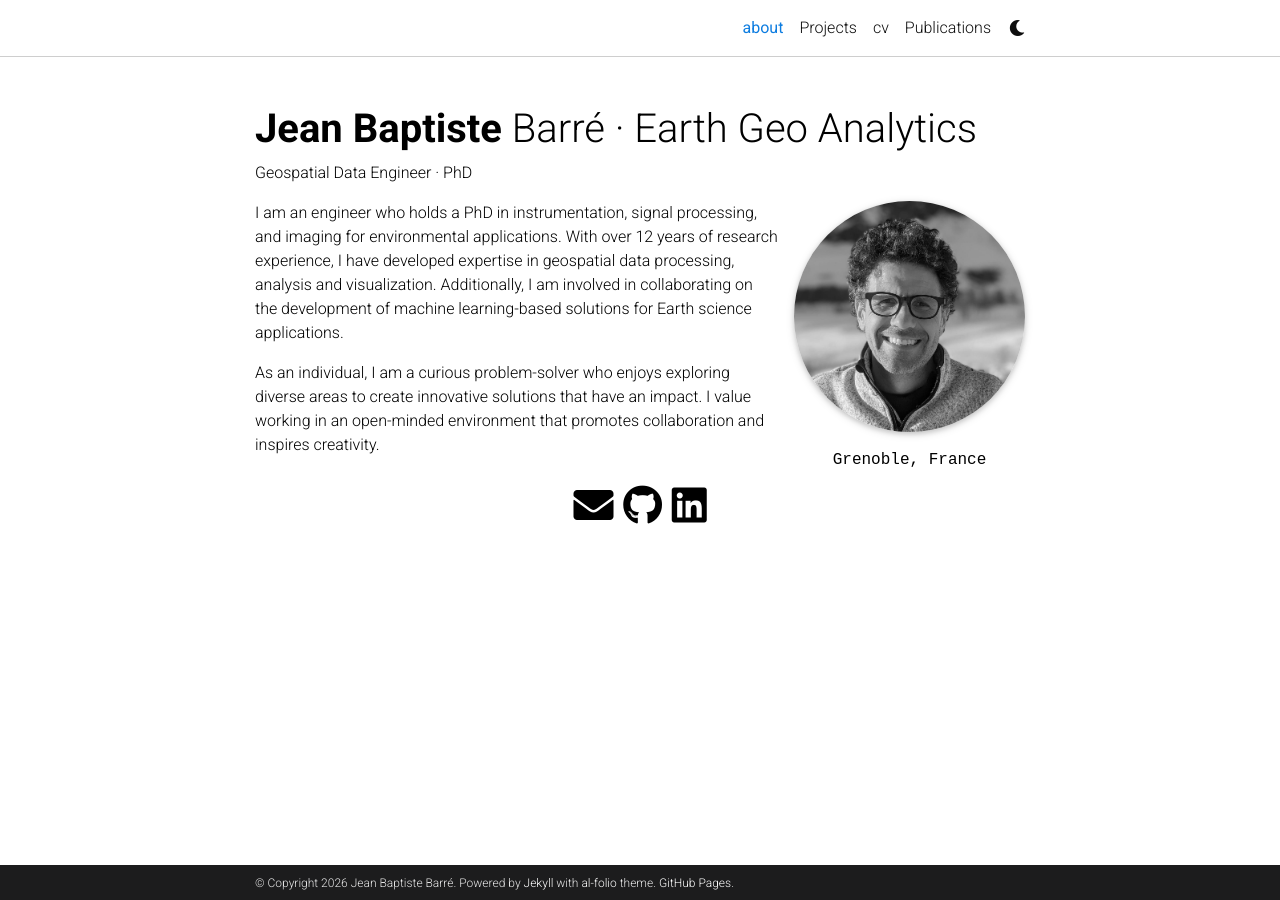
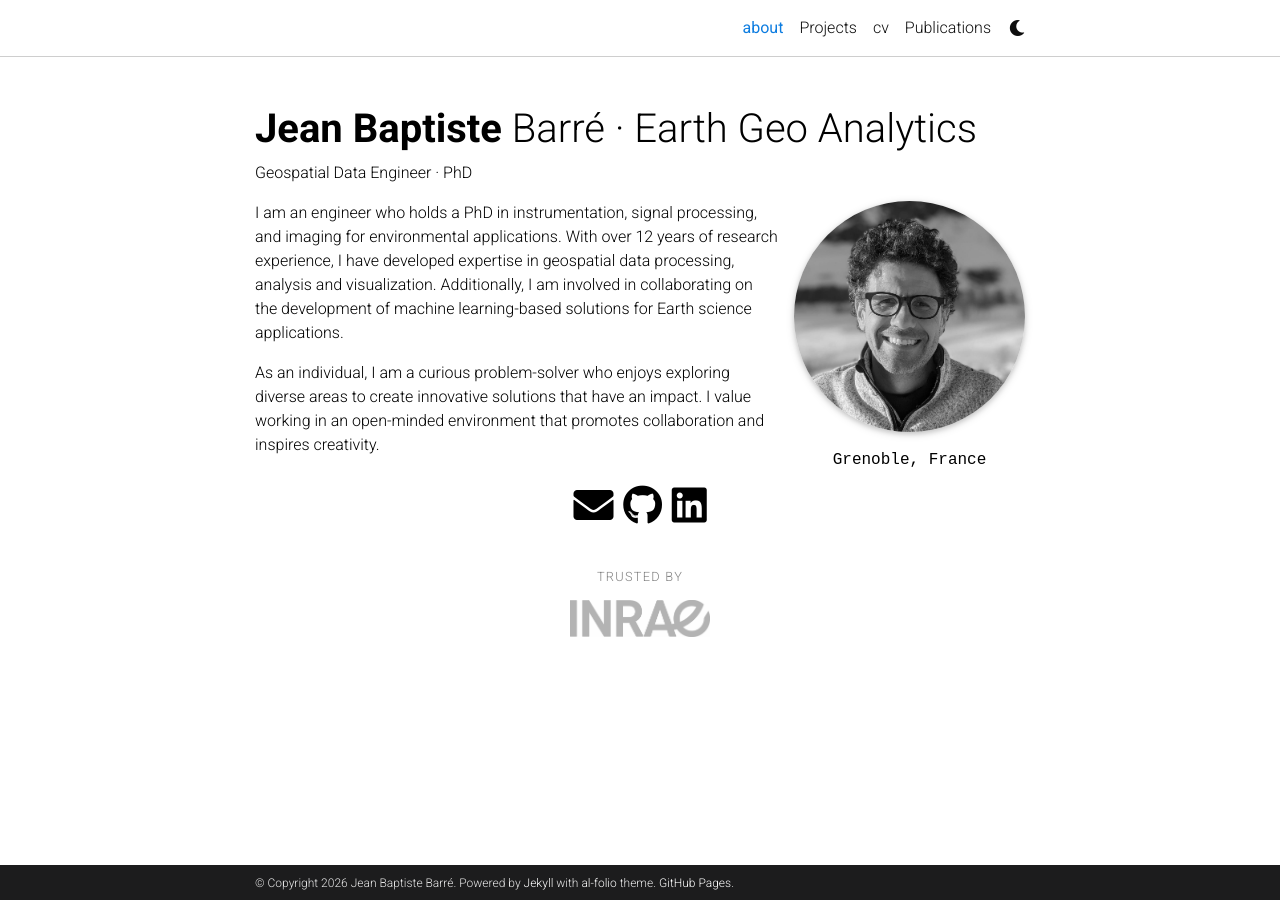
Before and after one commit to jbbarre/jbbarre.github.io, a Jekyll site: the page built from _pages/about.md, in a window 1280 px wide. Built offline with Jekyll 4.4.1, drawn with Linux system fonts in a browser that asks for light colours; full-size pictures stand in for the smaller copies a plugin makes; comment, search, counter and statistics services are not loaded; a style sheet for code colours, icons or effects is not loaded.

Commit message:
fix deploy

```diff
--- /dev/null
+++ b/_data/customers.yml
@@ -0,0 +1,3 @@
+- name: INRAE
+  logo: Logo-INRAE_Quadri-web.jpg
+  url: https://www.inrae.fr
--- /dev/null
+++ b/_includes/customers.html
@@ -0,0 +1,12 @@
+<!-- customers.html -->
+<div class="customers">
+  <h4 class="customers-title">Trusted by</h4>
+  <div class="customers-logos">
+    {% for customer in site.data.customers %}
+    {%- assign logo_path = customer.logo | prepend: 'assets/img/' | relative_url -%}
+    {% if customer.url %}<a href="{{ customer.url }}" target="_blank" rel="noopener noreferrer" title="{{ customer.name }}">{% endif %}
+      <img src="{{ logo_path }}" alt="{{ customer.name }}" class="customer-logo" />
+    {% if customer.url %}</a>{% endif %}
+    {% endfor %}
+  </div>
+</div>
--- a/_layouts/about.html
+++ b/_layouts/about.html
@@ -61,6 +61,10 @@ layout: default
 
           </div>
           {%- endif %}
+          {% if page.customers -%}
+          <!-- Customers -->
+          {%- include customers.html %}
+          {%- endif %}
         </article>
 
 </div>
--- a/_pages/about.md
+++ b/_pages/about.md
@@ -13,6 +13,7 @@ profile:
 news: false  # includes a list of news items
 selected_papers: false # includes a list of papers marked as "selected={true}"
 social: true  # includes social icons at the bottom of the page
+customers: true  # includes "Trusted by" customer logos at the bottom of the page
 ---
 
 I am an engineer who holds a PhD in instrumentation, signal processing, and imaging for environmental applications. With over 12 years of research experience, I have developed expertise in geospatial data processing, analysis and visualization. Additionally, I am involved in collaborating on the development of machine learning-based solutions for Earth science applications.
--- a/_sass/_base.scss
+++ b/_sass/_base.scss
@@ -273,6 +273,44 @@ blockquote {
   }
   .contact-note {
     font-size: 0.8rem;
+  }
+}
+
+
+// Customers (bottom)
+
+.customers {
+  text-align: center;
+  margin-top: 2rem;
+
+  .customers-title {
+    font-size: 0.8rem;
+    text-transform: uppercase;
+    letter-spacing: 0.1em;
+    color: var(--global-text-color-light);
+    margin-bottom: 1rem;
+  }
+
+  .customers-logos {
+    display: flex;
+    flex-wrap: wrap;
+    justify-content: center;
+    align-items: center;
+    gap: 2rem;
+  }
+
+  .customer-logo {
+    max-height: 50px;
+    max-width: 140px;
+    width: auto;
+    filter: grayscale(100%);
+    opacity: 0.6;
+    transition: all 0.2s ease-in-out;
+
+    &:hover {
+      filter: grayscale(0%);
+      opacity: 1;
+    }
   }
 }
 
```
